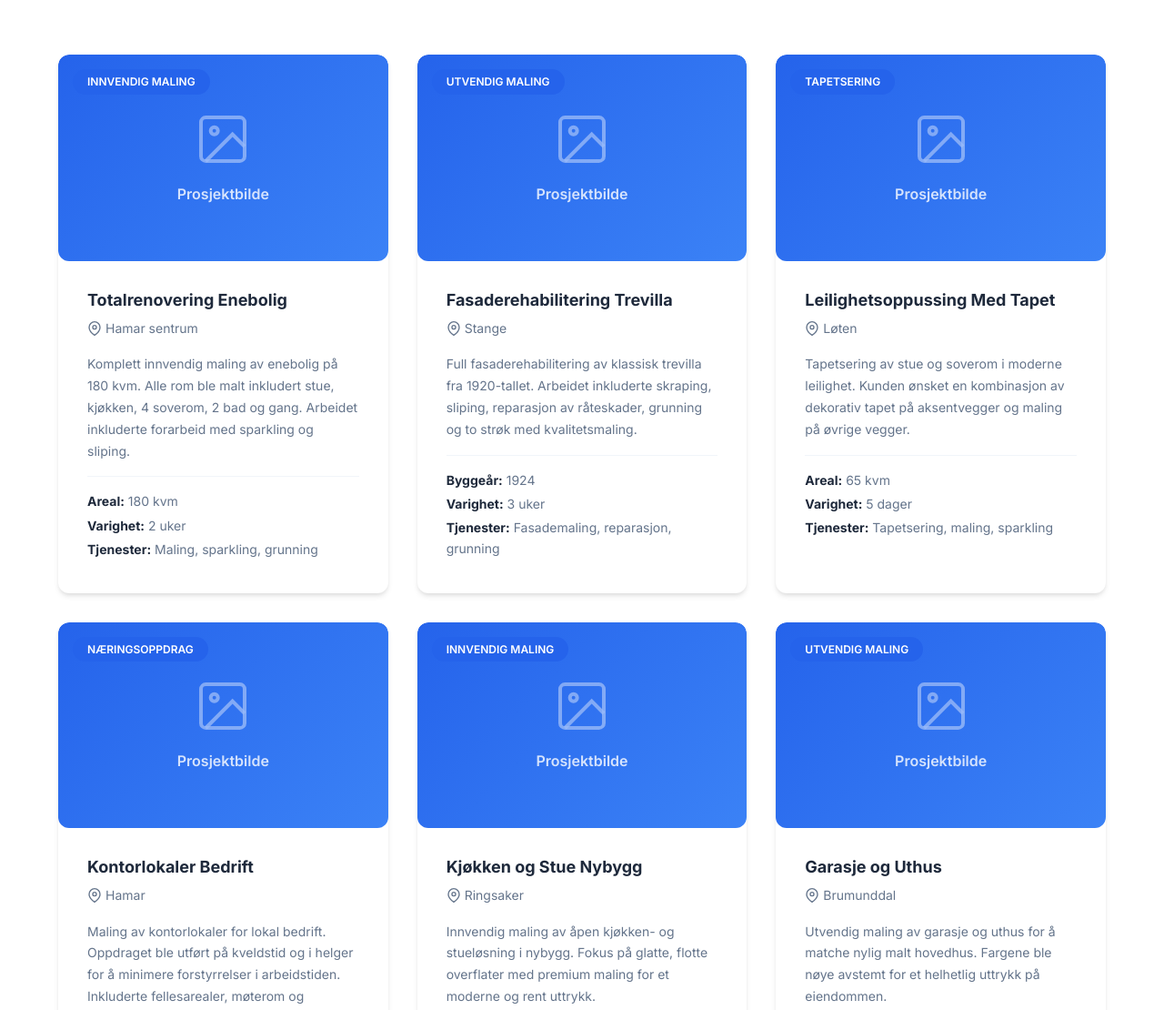
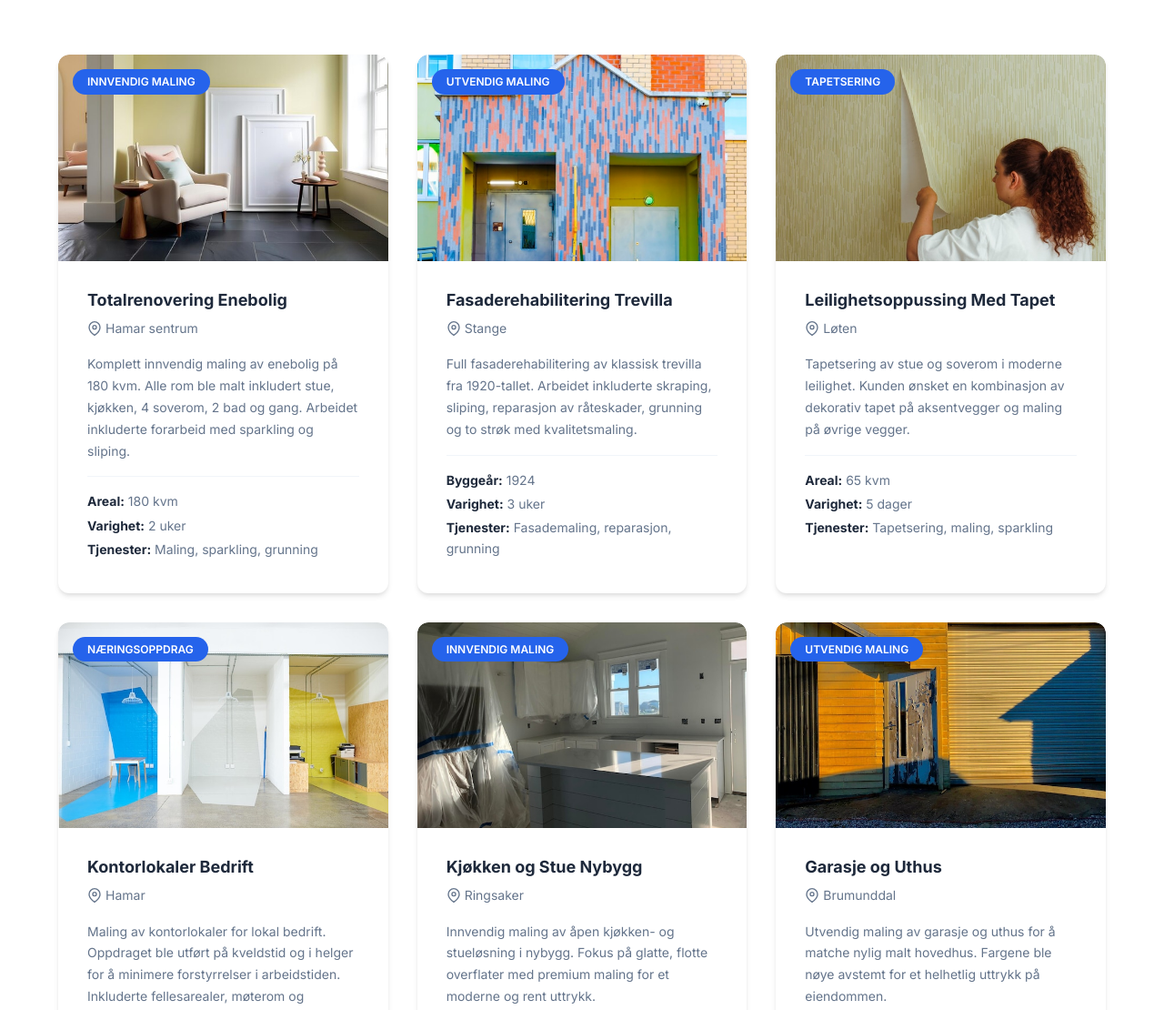
Before and after one commit to josuekongolo/jbp-malerservice, a plain HTML site: page prosjekter.html in a window 1280 px wide. Shown: the part 540-1650 px from the top of the page at 91% size. Drawn offline with Linux system fonts and the light colour scheme.

Commit message:
Add Freepik images to replace placeholders
- Add hero image (painter working) for homepage
- Add founder and craftsmanship images for about page
- Add 6 project images for portfolio page
- Update HTML to use real images with proper alt text
- Add CSS styling for new image classes

Co-Authored-By: Claude Opus 4.5 <noreply@anthropic.com>

```diff
--- a/css/style.css
+++ b/css/style.css
@@ -2178,6 +2178,28 @@ p:last-child {
     aspect-ratio: 16/10;
 }
 
+/* Real Images */
+.about-image {
+    width: 100%;
+    aspect-ratio: 16/10;
+    object-fit: cover;
+    border-radius: var(--radius-lg);
+}
+
+.craftsmanship-image {
+    width: 100%;
+    aspect-ratio: 3/4;
+    object-fit: cover;
+    border-radius: var(--radius-lg);
+}
+
+.project-img {
+    width: 100%;
+    aspect-ratio: 16/10;
+    object-fit: cover;
+    border-radius: var(--radius-lg) var(--radius-lg) 0 0;
+}
+
 /* ----------------------------------------
    Services Page (tjenester.html)
    ---------------------------------------- */
--- a/prosjekter.html
+++ b/prosjekter.html
@@ -144,14 +144,7 @@
                     <!-- Project 1 -->
                     <article class="project-card" data-category="innvendig">
                         <div class="project-image">
-                            <div class="image-placeholder project-placeholder">
-                                <svg viewBox="0 0 24 24" fill="none" stroke="currentColor" stroke-width="1.5">
-                                    <rect x="3" y="3" width="18" height="18" rx="2" ry="2"></rect>
-                                    <circle cx="8.5" cy="8.5" r="1.5"></circle>
-                                    <polyline points="21,15 16,10 5,21"></polyline>
-                                </svg>
-                                <span>Prosjektbilde</span>
-                            </div>
+                            <img src="images/projects/project-1.jpg" alt="Totalrenovering enebolig - innvendig maling i Hamar" class="project-img" loading="lazy">
                             <span class="project-category">Innvendig maling</span>
                         </div>
                         <div class="project-content">
@@ -175,14 +168,7 @@
                     <!-- Project 2 -->
                     <article class="project-card" data-category="utvendig">
                         <div class="project-image">
-                            <div class="image-placeholder project-placeholder">
-                                <svg viewBox="0 0 24 24" fill="none" stroke="currentColor" stroke-width="1.5">
-                                    <rect x="3" y="3" width="18" height="18" rx="2" ry="2"></rect>
-                                    <circle cx="8.5" cy="8.5" r="1.5"></circle>
-                                    <polyline points="21,15 16,10 5,21"></polyline>
-                                </svg>
-                                <span>Prosjektbilde</span>
-                            </div>
+                            <img src="images/projects/project-2.jpg" alt="Fasaderehabilitering trevilla - utvendig maling i Stange" class="project-img" loading="lazy">
                             <span class="project-category">Utvendig maling</span>
                         </div>
                         <div class="project-content">
@@ -206,14 +192,7 @@
                     <!-- Project 3 -->
                     <article class="project-card" data-category="tapetsering">
                         <div class="project-image">
-                            <div class="image-placeholder project-placeholder">
-                                <svg viewBox="0 0 24 24" fill="none" stroke="currentColor" stroke-width="1.5">
-                                    <rect x="3" y="3" width="18" height="18" rx="2" ry="2"></rect>
-                                    <circle cx="8.5" cy="8.5" r="1.5"></circle>
-                                    <polyline points="21,15 16,10 5,21"></polyline>
-                                </svg>
-                                <span>Prosjektbilde</span>
-                            </div>
+                            <img src="images/projects/project-3.jpg" alt="Leilighetsoppussing med tapet - tapetsering i Løten" class="project-img" loading="lazy">
                             <span class="project-category">Tapetsering</span>
                         </div>
                         <div class="project-content">
@@ -237,14 +216,7 @@
                     <!-- Project 4 -->
                     <article class="project-card" data-category="naring">
                         <div class="project-image">
-                            <div class="image-placeholder project-placeholder">
-                                <svg viewBox="0 0 24 24" fill="none" stroke="currentColor" stroke-width="1.5">
-                                    <rect x="3" y="3" width="18" height="18" rx="2" ry="2"></rect>
-                                    <circle cx="8.5" cy="8.5" r="1.5"></circle>
-                                    <polyline points="21,15 16,10 5,21"></polyline>
-                                </svg>
-                                <span>Prosjektbilde</span>
-                            </div>
+                            <img src="images/projects/project-4.jpg" alt="Kontorlokaler bedrift - næringsoppdrag maling i Hamar" class="project-img" loading="lazy">
                             <span class="project-category">Næringsoppdrag</span>
                         </div>
                         <div class="project-content">
@@ -268,14 +240,7 @@
                     <!-- Project 5 -->
                     <article class="project-card" data-category="innvendig">
                         <div class="project-image">
-                            <div class="image-placeholder project-placeholder">
-                                <svg viewBox="0 0 24 24" fill="none" stroke="currentColor" stroke-width="1.5">
-                                    <rect x="3" y="3" width="18" height="18" rx="2" ry="2"></rect>
-                                    <circle cx="8.5" cy="8.5" r="1.5"></circle>
-                                    <polyline points="21,15 16,10 5,21"></polyline>
-                                </svg>
-                                <span>Prosjektbilde</span>
-                            </div>
+                            <img src="images/projects/project-5.jpg" alt="Kjøkken og stue nybygg - innvendig maling i Ringsaker" class="project-img" loading="lazy">
                             <span class="project-category">Innvendig maling</span>
                         </div>
                         <div class="project-content">
@@ -299,14 +264,7 @@
                     <!-- Project 6 -->
                     <article class="project-card" data-category="utvendig">
                         <div class="project-image">
-                            <div class="image-placeholder project-placeholder">
-                                <svg viewBox="0 0 24 24" fill="none" stroke="currentColor" stroke-width="1.5">
-                                    <rect x="3" y="3" width="18" height="18" rx="2" ry="2"></rect>
-                                    <circle cx="8.5" cy="8.5" r="1.5"></circle>
-                                    <polyline points="21,15 16,10 5,21"></polyline>
-                                </svg>
-                                <span>Prosjektbilde</span>
-                            </div>
+                            <img src="images/projects/project-6.jpg" alt="Garasje og uthus - utvendig maling i Brumunddal" class="project-img" loading="lazy">
                             <span class="project-category">Utvendig maling</span>
                         </div>
                         <div class="project-content">
```
Also changed, not shown: om-oss.html (+2 -14 lines), images/about/craftsmanship.jpg (added), images/about/founder.jpg (added), images/hero/painter-working.jpg (added), images/projects/project-1.jpg (added), images/projects/project-2.jpg (added), images/projects/project-3.jpg (added), images/projects/project-4.jpg (added), images/projects/project-5.jpg (added), images/projects/project-6.jpg (added).
